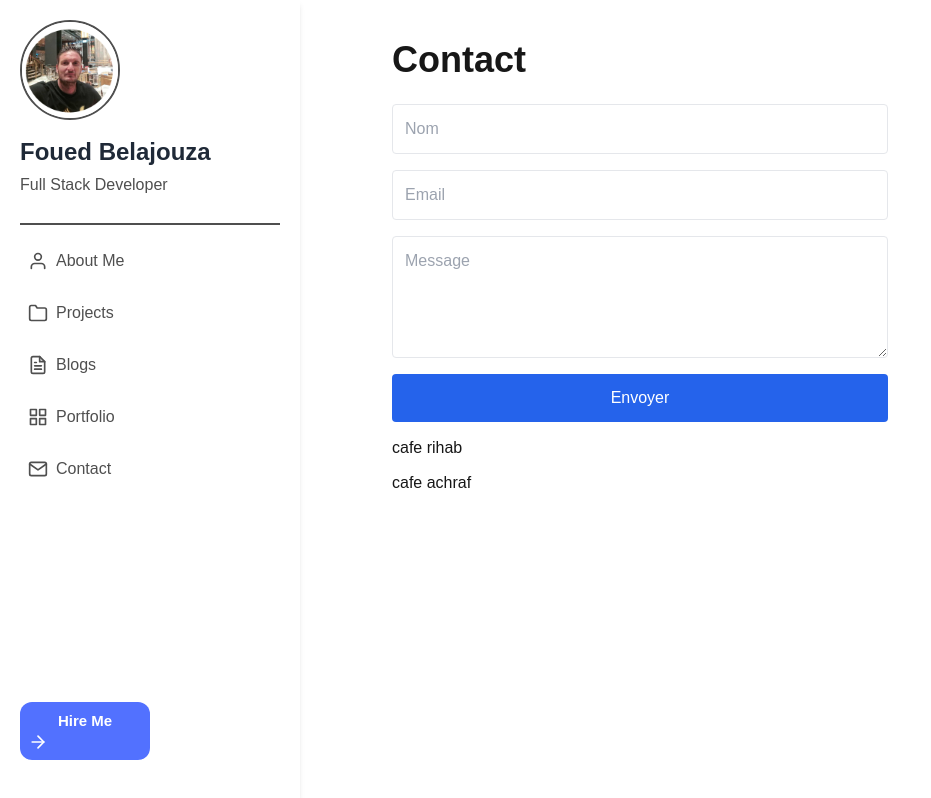
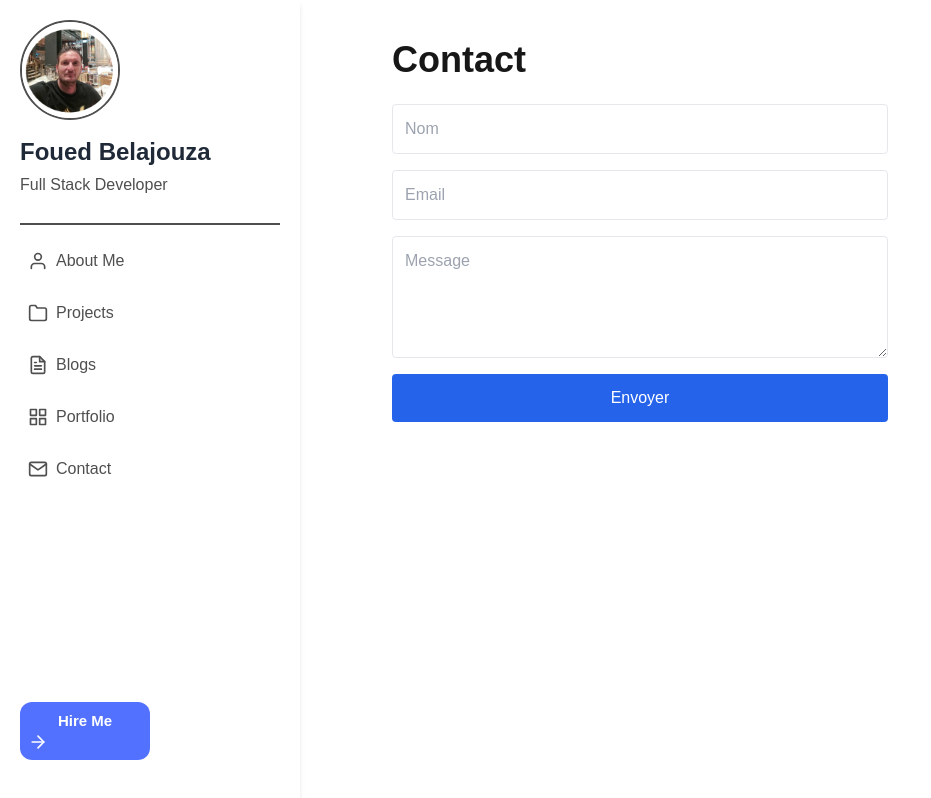
Before and after one commit to Belajouza-foued/New-portfolio, a Next.js app: page /blogs in a window 1280 px wide. Shown: the whole page, without its empty margins (0-931 px from the left). Built offline with nearby package versions, Linux system fonts and the light colour scheme.

Commit message:
deleting
delete two titles

```diff
--- a/app/blogs/page.tsx
+++ b/app/blogs/page.tsx
@@ -11,9 +11,7 @@ export default function Contact() {
         <button className="bg-blue-600 text-white py-3 rounded">
           Envoyer
         </button>
-        <h2>cafe rihab</h2>
-         <h3>cafe achraf</h3>
-      </form>
+             </form>
     </div>
   );
 }
```
